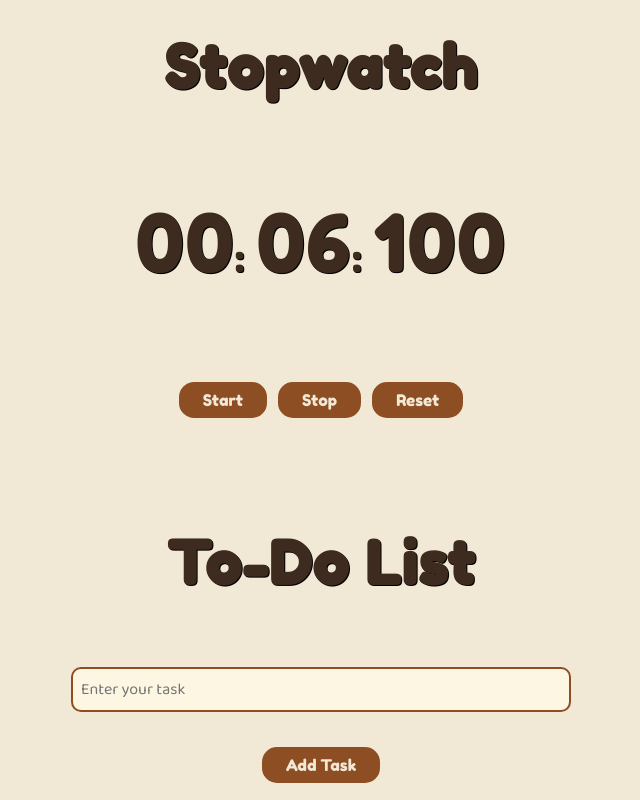
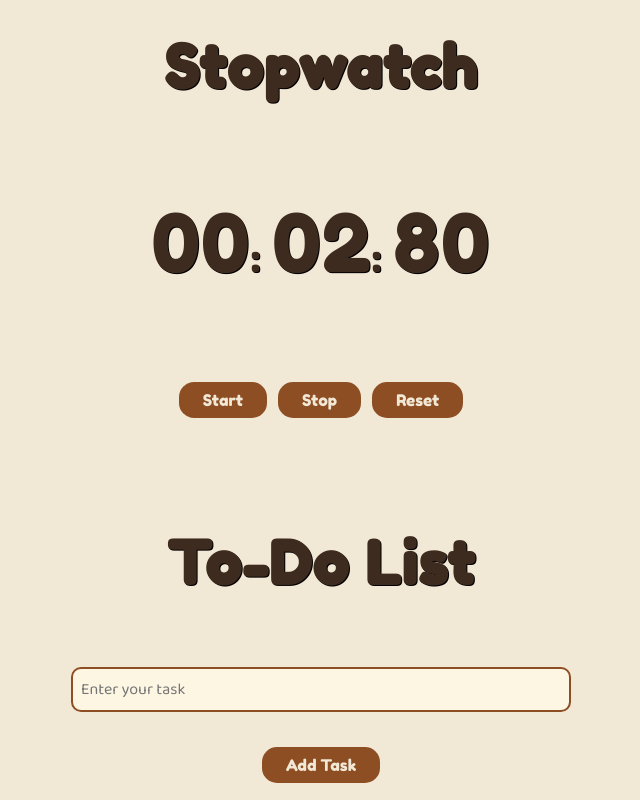
Before and after one commit to gupx9/Tick-Task, a plain HTML site: page index.html in a window 1280 px wide. Both pictures are taken after a click on the button "Start". Shown: the part 1098-1898 px from the top of the page, without its empty margins (319-959 px from the left). Drawn offline with Linux system fonts and the light colour scheme.

Commit message:
fixed stopwatch

```diff
--- a/index.html
+++ b/index.html
@@ -109,65 +109,56 @@
     </footer>
 
     <script>
-        window.addEventListener('load', function() {     //top eo rakha jay
-        let seconds = 0;        // seconds passed (in multiples of 3)
-        let tens = 0;           // counts 10ms ticks internally to control time flow
-        let minutes = 0;        // optional, for minutes display if needed
-        // store variables by IDS
-        let appendMinutes = document.querySelector("#minutes");
-        let appendSeconds = document.querySelector("#seconds");
-        let appendTens = document.querySelector("#tens");
+    window.addEventListener('load', function() {
+        let tens = 0;      // hundredths of a second
+        let seconds = 0;
+        let minutes = 0;
+        let Interval;
 
-        let startBtn = document.querySelector("#start");
-        let stopBtn = document.querySelector("#stop");
-        let resetBtn = document.querySelector("#reset");
+        // DOM elements
+        const appendMinutes = document.getElementById("minutes");
+        const appendSeconds = document.getElementById("seconds");
+        const appendTens = document.getElementById("tens");
 
-        let Interval;
-        //same as return "0" + str(number) if number < 10 else str(number)
-        function format(number) {
-            if (number < 10) {
-                return "0" + number;}
-            else {return number;}
+        const startBtn = document.getElementById("start");
+        const stopBtn = document.getElementById("stop");
+        const resetBtn = document.getElementById("reset");
+
+        function format(num) {
+            return num < 10 ? "0" + num : num;
         }
 
-        const startTimer = () => {
-            //Clear any previous timer so no double intervals run
+        function startTimer() {
             clearInterval(Interval);
-
             Interval = setInterval(() => {
                 tens++;
-                //300 hundredths of a second = 3 seconds
-                if (tens >= 300) {
-                    tens = 0; //theke start
-                    seconds += 3;
+                if (tens > 99) { // 100 hundredths = 1 second
+                    tens = 0;
+                    seconds++;
+                }
+                if (seconds > 59) {
+                    seconds = 0;
+                    minutes++;
+                }
 
-                    //Update display
-                    appendSeconds.innerHTML = format(seconds);
-                    appendTens.innerHTML = "00";
-                    // Stops automatically at 30 seconds total
-                    if (seconds >= 30) {clearInterval(Interval);
-                     }
-                }
-                else {appendTens.innerHTML = format(tens);}
-            }, 0.1); //every 0.1s e repeat
-        };
+                appendTens.textContent = format(tens);
+                appendSeconds.textContent = format(seconds);
+                appendMinutes.textContent = format(minutes);
+            }, 10); // every 10ms (0.01 second)
+        }
 
-        startBtn.onclick = () => {startTimer();};
-
-        stopBtn.onclick = () => {clearInterval(Interval);};
-
+        startBtn.onclick = () => startTimer();
+        stopBtn.onclick = () => clearInterval(Interval);
         resetBtn.onclick = () => {
             clearInterval(Interval);
-            tens = 0;
-            seconds = 0;
-            minutes = 0;
-            appendMinutes.innerHTML = "00";
-            appendSeconds.innerHTML = "00";
-            appendTens.innerHTML = "00";
+            tens = 0; seconds = 0; minutes = 0;
+            appendMinutes.textContent = "00";
+            appendSeconds.textContent = "00";
+            appendTens.textContent = "00";
         };
     });
+    </script>
 
-    </script>
     <script>
         let quotes = [
         "Focus on progress, not perfection—small steps move mountains.",
```
